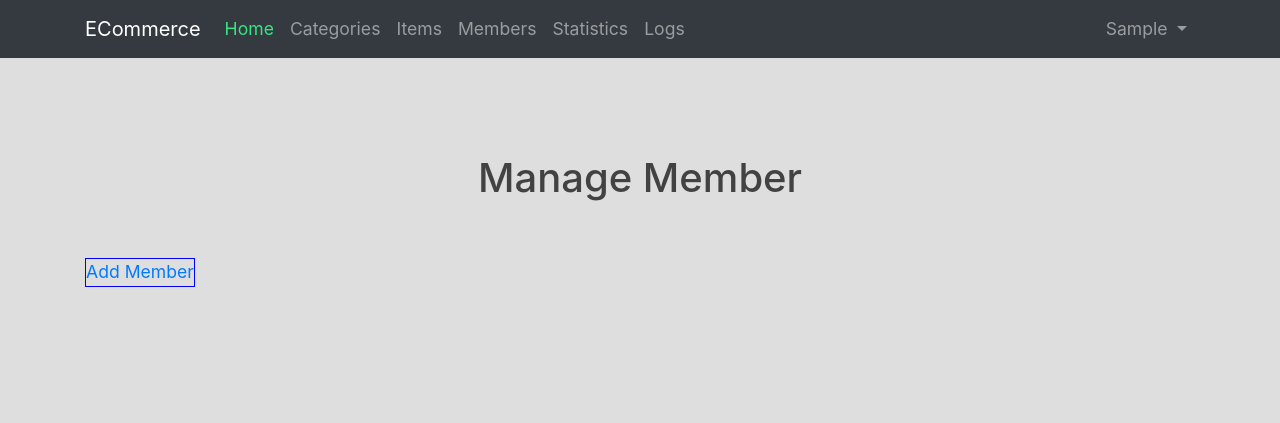
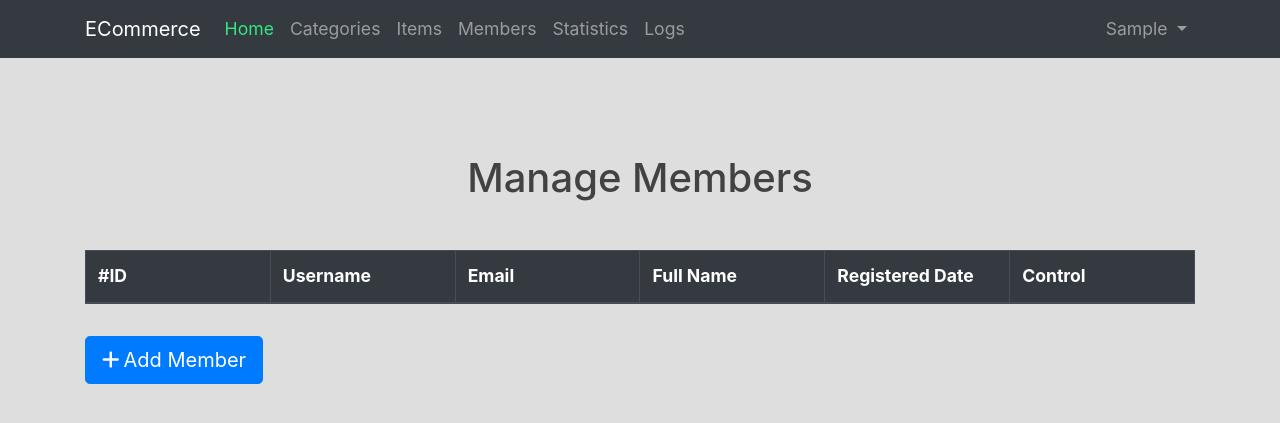
Before and after one commit to AhmadDalao/eCommerce, a PHP site: page /members.php in a window 1280 px wide. Shown: the top 423 px of the page. Run offline with PHP 8.4, Linux system fonts and the light colour scheme; the visitor is signed in with stand-in values (Sample User, id 1); tables that the repository leaves empty or names only in its code hold one stand-in row (values such as "Sample post"); lists and menus that the app fills with data are empty; some libraries are stand-ins or nearby versions.

Commit message:
delete , update, insert everything is working fine

```diff
--- a/includes/functions/functions.php
+++ b/includes/functions/functions.php
@@ -35,7 +35,7 @@ function getTitle()
 *   this function uses an array $formErrors sent from
 *   which is used to print the error name after the form validation
 *   this function is called in the updateMember.php
-*   and it will print the  $formError given to it after validation
+*  @param $formError and it will print the  $formError given to it after validation
 *   this function will work only in case of failure in the validation process
 *
 * ================================================================
@@ -49,3 +49,29 @@ function formErrorsPrint($formErrors)
         echo '<p class="text-left text-danger h4 py-2 text-capitalize alert alert-danger"><i class="fas fa-times-circle mr-2"></i>' . $key . '</p>';
     }
 }
+
+
+/*
+* ================================================================
+* ================================================================
+*
+*                         redirectHome function
+*
+*   this function uses an error message and seconds
+*   which is used to print the message and redirect user after x amount of seconds
+*  @param $errorMsg is the message to be printed
+*  @param $seconds is the amount of time the user have to wait before redirection.
+*
+* ================================================================
+* ================================================================
+*/
+
+function redirectHome($errorMsg, $seconds = 3, $pageName = "index.php", $alert_type = "alert-danger")
+{
+    echo "<div class='container'>";
+    echo  "<div class='alert $alert_type'><div class='container'><div>$errorMsg</div></div></div>";
+    echo "<div class='alert alert-info'>You Will Be Redirected After $seconds Seconds.</div>";
+    echo '</div>';
+    header("refresh:$seconds;url=$pageName");
+    exit();
+}
--- a/includes/lang/eng.php
+++ b/includes/lang/eng.php
@@ -35,15 +35,26 @@ function lang($phrase)
         'update_fullName_less' => 'fullName can\'t be <strong>less than 4 letters</strong>',
         'update_email_empty' => 'email can\'t be <strong>empty</strong>',
         // manage member
-        'manageMember_title' => 'Manage Member',
+        'manageMember_title' => 'Manage Members',
         'manageMember_add' => 'Add Member',
         // add member
         'add_profile' => 'add member',
         'add_member' => 'add member',
         // insert member
         'inserted_recordChange' => 'Member added successfully',
-        'insert_password_empty' => "password can\'t be <strong>empty</strong>",
-        'insert_profile' => "Inserted Members",
+        'insert_password_empty' => 'password can\'t be <strong>empty</strong>',
+        'insert_profile' => 'Inserted Members',
+        // table manage members
+        'table_control' => 'Control',
+        'table_registeredDate' => 'Registered Date',
+        'table_fullName' => 'Full Name',
+        'table_email' => 'Email',
+        'table_username' => 'Username',
+        'table_id' => '#ID',
+        // delete member page
+        'deleteMember_title' => 'Delete Member',
+        'deleted_recordChange' => 'Account Deleted',
+
 
 
     );
--- a/includes/templates/insertMember.php
+++ b/includes/templates/insertMember.php
@@ -5,5 +5,8 @@
         <div class="errorHolder">
             <?php formErrorsPrint($formErrors); ?>
         </div>
+        <div>
+            <?php redirectHome($message, 1, $pageName, $alertType); ?>
+        </div>
     </div>
 </section>
--- a/includes/templates/manageMember.php
+++ b/includes/templates/manageMember.php
@@ -3,13 +3,27 @@
         <h1 class='text-center header_color text-capitalize my-5'>
             <?php echo lang("manageMember_title"); ?>
         </h1>
-
-        <ul class="list-unstyled">
-            <li>
-                <a class="add_member mt-1 my-2 d-inline-block  "
-                    href="?action=add"><?php echo lang("manageMember_add"); ?></a>
-
-            </li>
-        </ul>
+        <div class="table-responsive ">
+            <table class="manage__table table table-bordered table-striped table-dark table-hover">
+                <thead>
+                    <tr>
+                        <th class="text-capitalize" scope="col"><?php echo lang("table_id"); ?></th>
+                        <th class="text-capitalize" scope="col"><?php echo lang("table_username"); ?></th>
+                        <th class="text-capitalize" scope="col"><?php echo lang("table_email"); ?></th>
+                        <th class="text-capitalize" scope="col"><?php echo lang("table_fullName"); ?></th>
+                        <th class="text-capitalize" scope="col"><?php echo lang("table_registeredDate"); ?></th>
+                        <th class="text-capitalize" scope="col"><?php echo lang("table_control"); ?></th>
+                    </tr>
+                </thead>
+                <tbody>
+                    <?php foreach ($rows as $row) {
+                        include $template . "tableData.php";
+                    }
+                    ?>
+                </tbody>
+            </table>
+        </div>
+        <a class="add__member btn btn-lg btn-primary mt-3" href="members.php?action=add"><i
+                class="fas fa-plus mr-1"></i><?php echo lang("manageMember_add"); ?></a>
     </div>
 </section>
--- a/includes/templates/navbar.php
+++ b/includes/templates/navbar.php
@@ -1,6 +1,6 @@
 <nav class="navbar navbar-expand-md navbar-dark bg-dark">
     <div class="container">
-        <a class="navbar-brand text-capitalize" href="#"><?php echo lang("navbar_brand_dashboard"); ?></a>
+        <a class="navbar-brand text-capitalize" href="index.php"><?php echo lang("navbar_brand_dashboard"); ?></a>
         <button class="navbar-toggler" type="button" data-toggle="collapse" data-target="#navbarSupportedContent"
             aria-controls="navbarSupportedContent" aria-expanded="false" aria-label="Toggle navigation">
             <span class="navbar-toggler-icon"></span>
@@ -9,7 +9,8 @@
         <div class="collapse navbar-collapse" id="navbarSupportedContent">
             <ul class="navbar-nav">
                 <li class="nav-item">
-                    <a class="nav-link active text-capitalize" href="#"><?php echo lang("navbar_home_dashboard"); ?></a>
+                    <a class="nav-link active text-capitalize"
+                        href="index.php"><?php echo lang("navbar_home_dashboard"); ?></a>
                 </li>
                 <li class="nav-item">
                     <a class="nav-link text-capitalize" href="#"><?php echo lang("navbar_categories_dashboard"); ?></a>
--- a/layout/css/admin.css
+++ b/layout/css/admin.css
@@ -88,9 +88,6 @@ body {
 *
 *=================================================*/
 
-.add_member {
-  border: 1px solid blue;
-}
 .form-group .show__eye {
   color: black;
   position: absolute;
@@ -102,3 +99,21 @@ body {
 .form-group .show__eye:hover {
   cursor: pointer;
 }
+
+/*================================================
+*
+*  manage member section
+*
+*=================================================*/
+
+.table.manage__table td,
+.table.manage__table th {
+  min-width: 170px;
+}
+.edit_delete_button {
+  width: 67px;
+  max-width: 67px;
+}
+
+.add__member {
+}
--- a/members.php
+++ b/members.php
@@ -23,7 +23,14 @@ if (isset($_SESSION['username'])) {
     $action = isset($_GET['action']) ? $_GET['action'] : "manage";
 
     if ($action == "manage") {
-        // manage page section
+
+        // select all regular users.
+        $stmt = $db_connect->prepare("SELECT * FROM users WHERE groupID != 1");
+        // execute the SQL above
+        $stmt->execute();
+        // assign result from the SQL statement into a variable.
+        $rows = $stmt->fetchAll();
+        // loop over the $row and print all of it's data
         include $template . "manageMember.php";
     } elseif ($action == "add") {
         // add member section
@@ -83,11 +90,14 @@ if (isset($_SESSION['username'])) {
                 $stmt->execute(array("username" => $insert_username, "password" => $hashPassword, "email" => $insert_email, "fullName" => $insert_fullName));
                 // print this message if there was a change in the record
                 $recordChange = $stmt->rowCount() . ' ' .  lang("inserted_recordChange");
+                $message = "Account Created";
+                $pageName = "members.php";
+                $alertType = "alert-success";
             }
             include $template . "insertMember.php";
         } else {
-            // do
-            echo "<div class='alert alert-danger'><div class='container'><div >you don't access to this page !!</div></div></div>";
+            $error = "you don't access to this page !!";
+            redirectHome($error);
         }
         // add the section to display the data.
         //  include $template . "updateMember.php";
@@ -109,7 +119,8 @@ if (isset($_SESSION['username'])) {
             // include the form with the data.
             include $template . "editMember.php";
         } else {
-            echo "<div class='alter alert-danger py-3'><div class='container'><p>incorrect userID</p></div></div> ";
+            $message = "incorrect userID !";
+            redirectHome($message);
         }
     } elseif ($action == "update") {
         // update page section
@@ -168,17 +179,45 @@ if (isset($_SESSION['username'])) {
                 $stmt->execute(array($update_username, $update_email, $update_fullName, $update_password, $update_userID));
                 // print this message if there was a change in the record
                 $recordChange = $stmt->rowCount() . ' ' .  lang("update_recordChange");
+                $message = "Profile updated";
+                $alertType = "alert-success";
+                redirectHome($message, 2, "index.php", $alertType);
             }
             include $template . "updateMember.php";
         } else {
             // do
-            echo  "<div class='alert alert-danger'><div class='container'><div >you don't access to this page !!</div></div></div>";
+            $message = "you don't access to this page !!";
+            redirectHome($message, 2);
         }
         // add the section to display the data.
     } elseif ($action == "delete") {
-        // delete page
+        // check if userID is numeric & return the integer value of it
+        $userID = isset($_GET['userID']) && is_numeric($_GET['userID']) ?  intval($_GET['userID']) :  0;
+        // select data from database based on the userID I got from $_GET.
+        $stmt = $db_connect->prepare("SELECT * FROM users  WHERE  userID = ? LIMIT 1 ");
+        // execute query
+        $stmt->execute(array($userID));
+        // check if the account exist
+        $total_row = $stmt->rowCount();
+
+        if ($total_row > 0) {
+            // delete user
+            $stmt = $db_connect->prepare("DELETE FROM users WHERE userID = ?");
+            // $stmt->bindParam(":userID", $userID);
+            $stmt->execute(array($userID));
+            $recordChange = $stmt->rowCount() . ' ' .  lang("deleted_recordChange");
+            $message = "Account Deleted.";
+            $pageName = "members.php";
+            $alertType = "alert-success";
+            include $template . 'delete.php';
+        } else {
+            $message = "account doesn't exist";
+            redirectHome($message);
+        }
     } else {
-        echo "<div class='alert alert-danger'><div class='container'><div>Error page not found</div></div></div>";
+        // echo "<div class='alert alert-danger'><div class='container'><div>Error page not found</div></div></div>";
+        $message = "Error page not found!!";
+        redirectHome($message);
     }
 
     include $template . "footer.php";
```
Also changed, not shown: includes/templates/delete.php (added, +7 -0 lines), includes/templates/tableData.php (added, +41 -0 lines).
